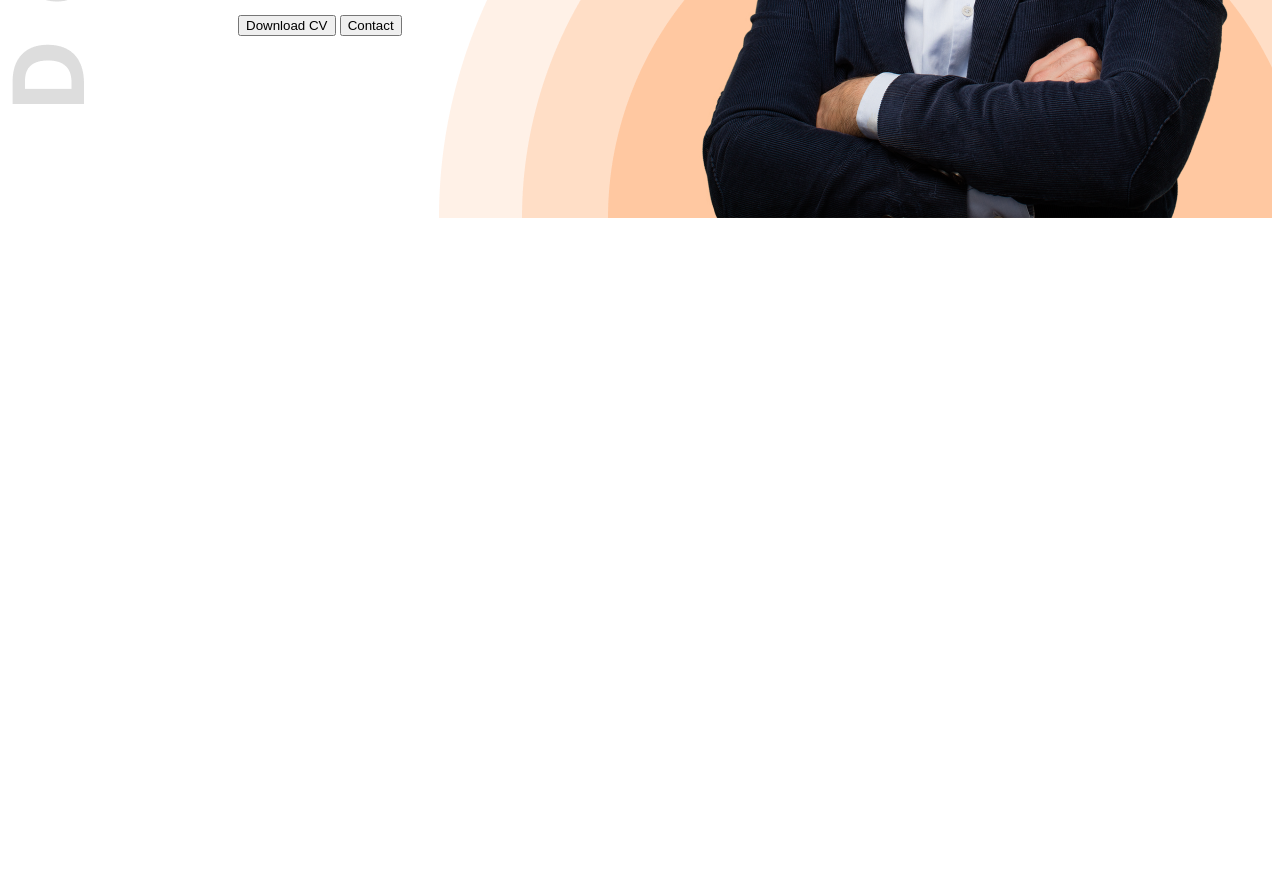
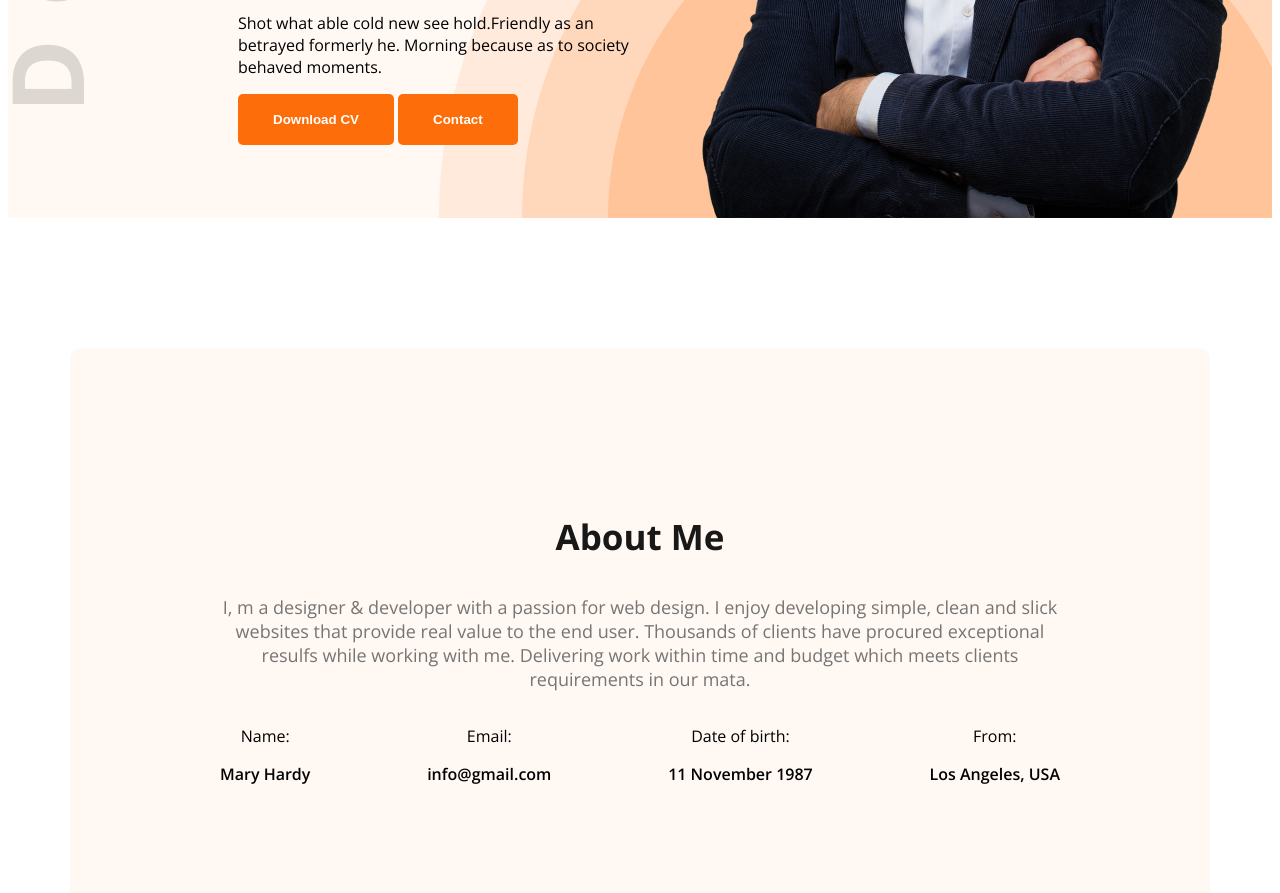
Before and after one commit to tahiameraj/web-dev-portfolio, a plain HTML site: page index.html in a window 1280 px wide. Shown: the part 709-1602 px from the top of the page. Before the commit the page ends 935 px from the top, so only its background shows below. Drawn offline with nearby package versions, Linux system fonts and the light colour scheme.

Commit message:
added about page

```diff
--- a/index.html
+++ b/index.html
@@ -10,7 +10,7 @@
     <link rel="stylesheet" href="styles/portfolio.css">
 </head>
 <body class="open-sans-normal">
-    <header class="header">
+    <header class="header sec-bg">
 <nav>
         <h3 class="nav-title">Ma<span class="text-primary">r</span>y</h3>
         <ul>
@@ -21,17 +21,37 @@
 </nav>
 <div class="banner">
 <div class="banner-content">
-    <h4 class="ban-greet dark-2">Hi, I am</h4>
+    <h4 class="ban-greet" class="dark-2">Hi, I am</h4>
     <h1 class="ban-title">Mary Hardy</h1>
     <p class="banner-desc">Shot what able cold new see hold.Friendly as an betrayed formerly he. Morning because as to society behaved moments.</p>
-    <button>Download CV</button>
-    <button>Contact</button>
+    <button class="btn-primary">Download CV</button>
+    <button class="btn-primary">Contact</button>
 </div>
 <img class="ban-hardy" src="images/hardy.png" alt="">
 </div>
     </header>
     <main>
-
+<section class="about sec-bg">
+<h3 class="section-title">About Me</h3>
+<p class="section-desc">I, m a designer & developer with a passion for web design. I enjoy developing simple, clean and slick websites that provide real value to the end user. Thousands of clients have procured exceptional resulfs while working with me. Delivering work within time and budget which meets clients requirements in our mata.</p>
+<div class="about-items">
+<div class="about-item">
+    <p class="item-title">Name:</p>
+    <p class="item-desc">Mary Hardy</p>
+</div>
+<div class="about-item">
+    <p class="item-title">Email:</p>
+    <p class="item-desc">info@gmail.com</p>
+</div>
+<div class="about-item">
+    <p class="item-title">Date of birth:</p>
+    <p class="item-desc">11 November 1987</p>
+</div>
+<div class="about-item">
+    <p class="item-title">From:</p>
+    <p class="item-desc">Los Angeles, USA</p>
+</div></div>
+</section>
     </main>
     <footer>
 
--- a/styles/portfolio.css
+++ b/styles/portfolio.css
@@ -13,6 +13,9 @@
 .dark-2{ color: #474747;}
 .btn-primary{background-color: #FD6E0A;
 font-weight: bold; color: white; padding: 18px 35px; border-radius: 5px; border: none;}
+.section-title{font-size: 35px; font-weight:bold; color: #181818 ;}
+.section-desc{font-size: 18px; color: #757575;}
+.sec-bg{background-color: #FFF8F3; }
 
 /* header syles */
 .header{ background-image: url(../images/developer.png), url(../images/header_bg.png); background-repeat: no-repeat; background-position:top left, bottom right ;}
@@ -28,7 +31,15 @@ font-size: 20px;}
 
 /* banner styles */
 .banner{ display: flex; justify-content: space-between; margin: 0 35px 0 230px ;}
-.banner-content{max-width: 580px};}
+.banner-content{max-width: 580px;}
 .ban-greet{ font-size: 45px; font-weight: 600;}
 .ban-title{font-weight: bold; font-size: 85px;}
 .ban-hardy{width: 584px;}
+
+/* main styles */
+main{max-width: 1140px; margin: 0 auto;}
+
+/* about styles */
+.about{ border-radius: 10px; padding: 130px 150px; text-align: center; margin-top: 130px;}
+.item-desc{ font-weight: 600;}
+.about-items{display: flex; justify-content: space-between;}
```
